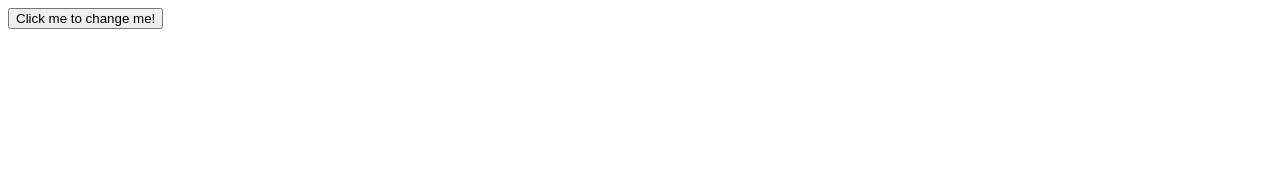
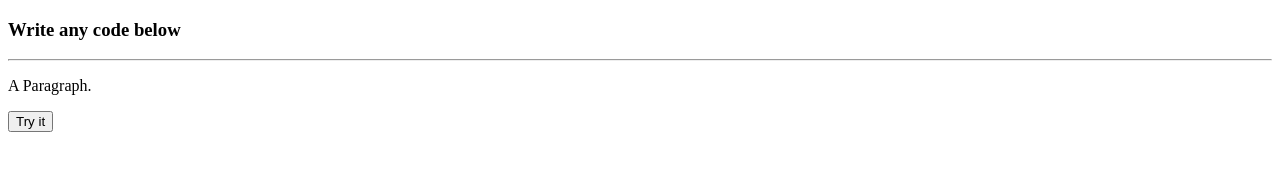
Before and after one commit to carry-off/fuzzy-octo-guacamole, a website: page src/index.html in a window 1280 px wide. Drawn offline with Linux system fonts and the light colour scheme.

Commit message:
Basic example

```diff
--- a/src/index.html
+++ b/src/index.html
@@ -5,8 +5,13 @@
   </head>
 
   <body>
-<button id="button">Click me to change me!</button>
+    <h3>Write any code below</h3>
+    <hr/>
+
+    <p id="demo">A Paragraph.</p>
+    <button type="button" onclick="myFunction()">Try it</button>
+
     <!-- Placing scripts at the bottom of the <body> element improves the display speed because script interpretation slows down the display -->
-      <script src="script.js"></script>
+      <script src="./script.js"></script>
   </body>
 </html>
--- a/src/script.js
+++ b/src/script.js
@@ -1 +1,4 @@
-function changeButtonText() { document.getElementById("demo").innerHTML = "Changed!" };
+
+function myFunction() {
+  document.getElementById("demo").innerHTML = "Paragraph changed.";
+}
```
